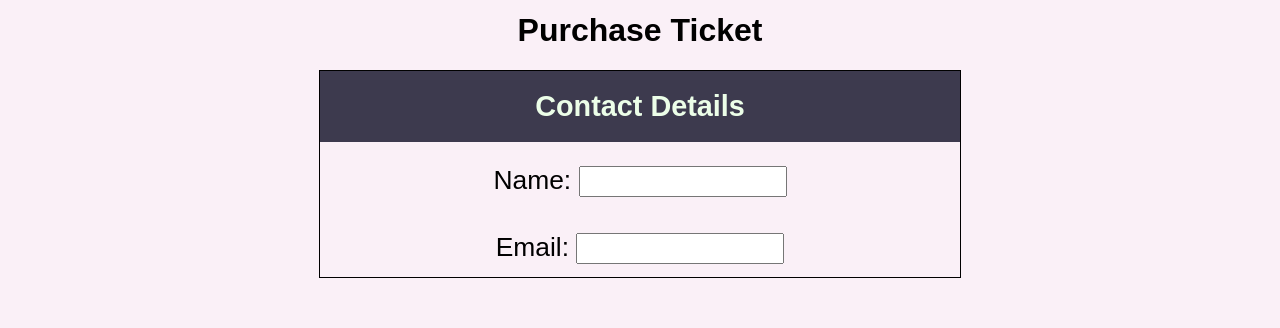
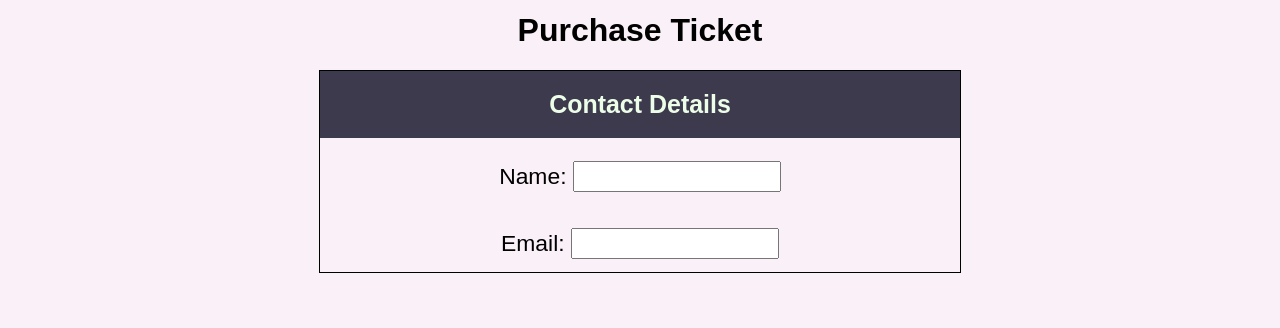
Before and after one commit to ZahraaAlhawaj/DreamScapeParks, a React app: page /purchase in a window 1280 px wide. Shown: the part 229-557 px from the top of the page. Built offline with nearby package versions, Linux system fonts and the light colour scheme; no server answers; the HTML template or start-up script is replaced by a standard one; a web font is replaced by a local one.

Commit message:
updated readme.md

```diff
--- a/src/App.css
+++ b/src/App.css
@@ -126,9 +126,7 @@ nav img {
   max-width: 50%;
   margin: 0 auto;
   margin-bottom: 5%;
-  font-size: 1.5em;
-  /* justify-content: center;
-  align-items: center; */
+  font-size: 1.3em;
 }
 #contact-details h4 {
   text-align: center;
```
Also changed, not shown: 1 other file (tests, documents, lock files or other folders).
